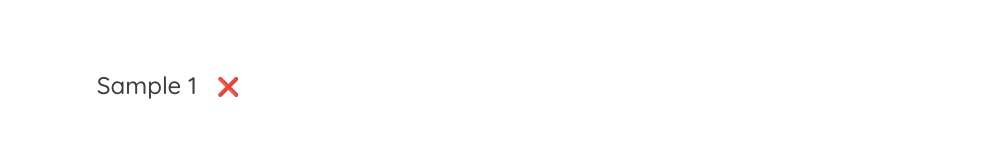
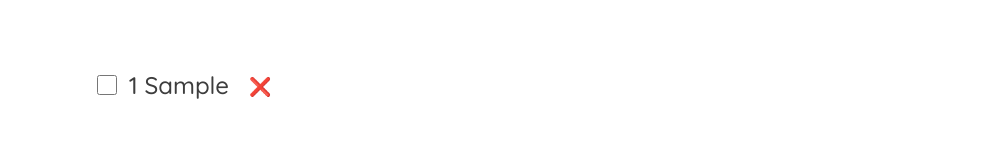
Before and after one commit to raihan-muhammad/simple-note-travel, a React (Create React App) app: page / in a window 1280 px wide. Both pictures are taken after typing "Sample" into the empty fields and a click on the button "ADD". Shown: the part 254-414 px from the top of the page, without its empty margins (137-1142 px from the left). Built offline with nearby package versions, Linux system fonts and the light colour scheme.

Commit message:
feat: add handle packed function

```diff
--- a/src/App.js
+++ b/src/App.js
@@ -12,6 +12,14 @@
     setItems((items) => items.filter((item) => item.id !== id));
   }
 
+  function handleToggleItem(id) {
+    setItems((items) =>
+      items.map((item) =>
+        item.id === id ? { ...item, packed: !item.packed } : item
+      )
+    );
+  }
+
   return (
     <main className="app">
       <section>
@@ -20,7 +28,11 @@
         <img src={Logo} alt="Logo" />
       </section>
       <Form onAddItem={handleAddItems} />
-      <PackingList items={items} onDeleteItem={handleDeleteItem} />
+      <PackingList
+        items={items}
+        onDeleteItem={handleDeleteItem}
+        onToggleItem={handleToggleItem}
+      />
       <Stats />
     </main>
   );
--- a/src/components/PackingList.jsx
+++ b/src/components/PackingList.jsx
@@ -1,20 +1,30 @@
-export default function PackingList({ items, onDeleteItem }) {
+export default function PackingList({ items, onDeleteItem, onToggleItem }) {
   return (
     <div className="list">
       <ul>
         {items.map((item, i) => (
-          <Item item={item} key={i} onDeleteItem={onDeleteItem} />
+          <Item
+            item={item}
+            key={i}
+            onDeleteItem={onDeleteItem}
+            onToggleItem={onToggleItem}
+          />
         ))}
       </ul>
     </div>
   );
 }
 
-function Item({ item, onDeleteItem }) {
+function Item({ item, onDeleteItem, onToggleItem }) {
   return (
     <li>
-      <span style={item.packed ? { textDecoration: "line-through" } : {}}>
-        {item.description} {item.quantity}
+      <input
+        type="checkbox"
+        value={item.packed}
+        onChange={() => onToggleItem(item.id)}
+      />
+      <span style={item.packed ? { textDecorationLine: "line-through" } : {}}>
+        {item.quantity} {item.description}
       </span>
       <button onClick={() => onDeleteItem(item.id)}>❌</button>
     </li>
```
